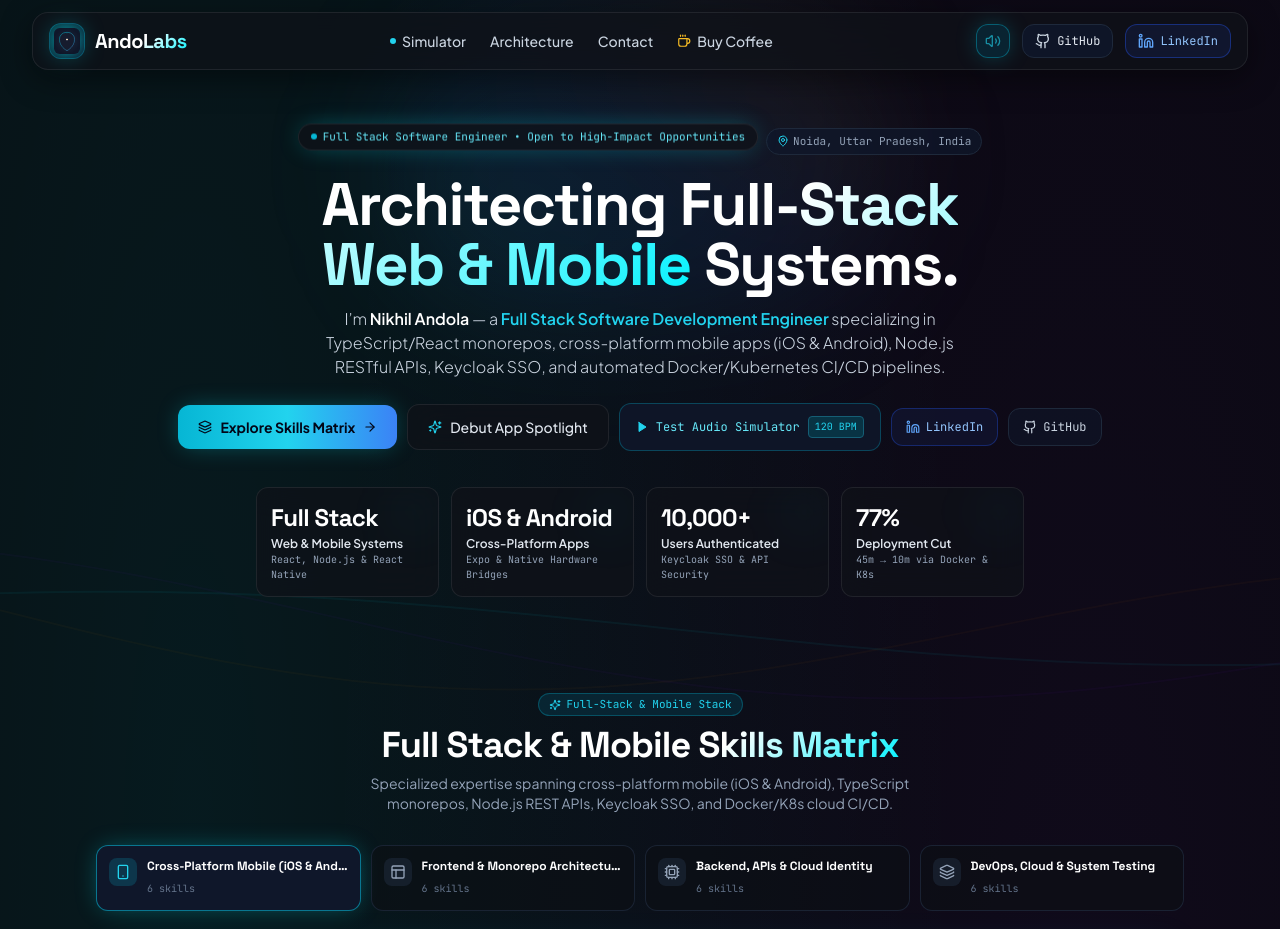
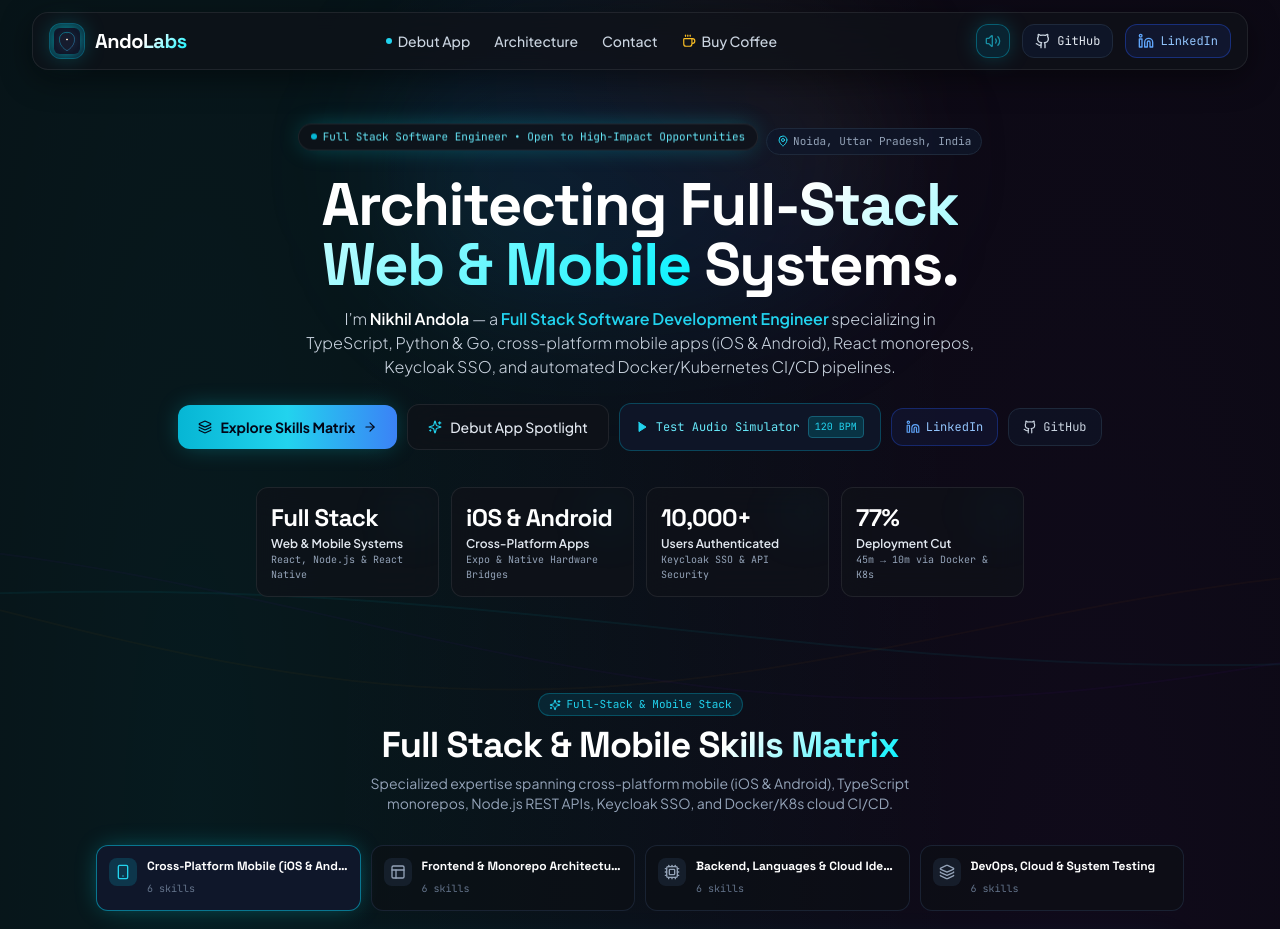
Before and after one commit to NikhilAndola/developer-portfolio, a React (Vite) app: page / in a window 1280 px wide. Shown: the top 929 px of the page. Built offline with nearby package versions, Linux system fonts and the light colour scheme.

Commit message:
Change Simulator to Debut App in navbar and add Python and Go to skills

```diff
--- a/src/components/Hero.tsx
+++ b/src/components/Hero.tsx
@@ -56,7 +56,7 @@ export const Hero: React.FC<HeroProps> = ({ isPlaying, onTogglePlay, bpm }) => {
             Architecting <span className="gradient-text-cyan">Full-Stack Web & Mobile</span> Systems.
           </h1>
           <p className="text-sm sm:text-base text-slate-300 max-w-2xl mx-auto font-light leading-relaxed">
-            I’m <span className="text-white font-semibold">{PERSONAL_INFO.name}</span> — a <strong className="text-cyan-400 font-semibold">Full Stack Software Development Engineer</strong> specializing in TypeScript/React monorepos, cross-platform mobile apps (iOS & Android), Node.js RESTful APIs, Keycloak SSO, and automated Docker/Kubernetes CI/CD pipelines.
+            I’m <span className="text-white font-semibold">{PERSONAL_INFO.name}</span> — a <strong className="text-cyan-400 font-semibold">Full Stack Software Development Engineer</strong> specializing in TypeScript, Python & Go, cross-platform mobile apps (iOS & Android), React monorepos, Keycloak SSO, and automated Docker/Kubernetes CI/CD pipelines.
           </p>
         </div>
 
--- a/src/components/Navbar.tsx
+++ b/src/components/Navbar.tsx
@@ -64,12 +64,12 @@ export const Navbar: React.FC<NavbarProps> = ({ isPlaying, isMuted, onToggleMute
         {/* Desktop Navigation Links */}
         <nav className="hidden md:flex items-center gap-6 text-sm font-medium text-slate-300">
           <a
-            href="#metronome-demo"
-            onClick={(e) => handleNavClick(e, '#metronome-demo')}
+            href="#project-spotlight"
+            onClick={(e) => handleNavClick(e, '#project-spotlight')}
             className="hover:text-cyan-400 transition-colors flex items-center gap-1.5"
           >
             <span className="w-1.5 h-1.5 rounded-full bg-cyan-400 animate-pulse"></span>
-            Simulator
+            Debut App
           </a>
           <a
             href="#architecture"
--- a/src/data/portfolioData.ts
+++ b/src/data/portfolioData.ts
@@ -3,11 +3,11 @@ import { SkillCategory, ArchitectureModule, WorkExperience, EducationItem, Award
 export const PERSONAL_INFO = {
   name: "Nikhil Andola",
   role: "Full Stack Software Development Engineer",
-  focus: "Full Stack Web & Mobile Systems • React, Node.js & TypeScript • Cross-Platform iOS & Android • Cloud DevOps & Microservices • Keycloak SSO",
+  focus: "Full Stack Web & Mobile Systems • TypeScript, Python & Go • Cross-Platform iOS & Android • Node.js & REST APIs • Docker/K8s CI/CD • Keycloak SSO",
   location: "Noida, Uttar Pradesh, India",
   phone: "+91-7579-233-972",
   status: "Full Stack Software Engineer • Open to High-Impact Opportunities",
-  bio: "Full Stack Software Development Engineer with proven expertise architecting end-to-end web and cross-platform mobile systems (iOS & Android). Experienced across TypeScript/React micro-frontends, 50+ reusable component libraries, Node.js RESTful APIs, Keycloak enterprise SSO (10,000+ users), and automated Docker/Kubernetes CI/CD pipelines (77% deployment time reduction). Passionate about scalable distributed architecture, clean code, and zero-drift DSP mobile applications.",
+  bio: "Full Stack Software Development Engineer with proven expertise architecting end-to-end web and cross-platform mobile systems (iOS & Android). Proficient in TypeScript, Python, and Go for high-concurrency microservices, React monorepos, Keycloak enterprise SSO (10,000+ users), and automated Docker/Kubernetes CI/CD pipelines (77% deployment time reduction). Passionate about scalable distributed architecture, clean code, and zero-drift DSP mobile applications.",
   github: "https://github.com/NikhilAndola",
   linkedin: "https://linkedin.com/in/nikhilandola",
   email: "nikhilandola123@gmail.com",
@@ -50,16 +50,16 @@ export const SKILL_CATEGORIES: SkillCategory[] = [
     ]
   },
   {
-    title: "Backend, APIs & Cloud Identity",
+    title: "Backend, Languages & Cloud Identity",
     icon: "Cpu",
-    description: "Developing resilient backend services, RESTful APIs, Keycloak Single Sign-On (SSO), and scalable database systems.",
+    description: "Developing resilient backend services, RESTful microservices in Node.js, Python & Go, Keycloak SSO, and distributed databases.",
     skills: [
-      { name: "Node.js & Express RESTful APIs", level: 92, tag: "Backend", highlight: true },
+      { name: "Node.js & Express / TypeScript APIs", level: 93, tag: "Backend", highlight: true },
+      { name: "Python (FastAPI / Automation & Scripting)", level: 90, tag: "Backend", highlight: true },
+      { name: "Go / Golang (Concurrency & Microservices)", level: 88, tag: "Systems", highlight: true },
       { name: "Keycloak SSO & Enterprise IAM (10k+ Users)", level: 94, tag: "Auth Security", highlight: true },
-      { name: "Database Design (PostgreSQL / MongoDB / Prisma)", level: 90, tag: "Database", highlight: true },
-      { name: "Secure Authentication & Role-Based Access (RBAC)", level: 93, tag: "Security", highlight: true },
-      { name: "Microservices Architecture & Data Pipelines", level: 89, tag: "Backend" },
-      { name: "API Gateway, WebSockets & Integrations", level: 91, tag: "APIs" },
+      { name: "Database Design (PostgreSQL / MongoDB / Prisma)", level: 91, tag: "Database", highlight: true },
+      { name: "Secure Authentication, RBAC & WebSockets", level: 92, tag: "Security" },
     ]
   },
   {
```
